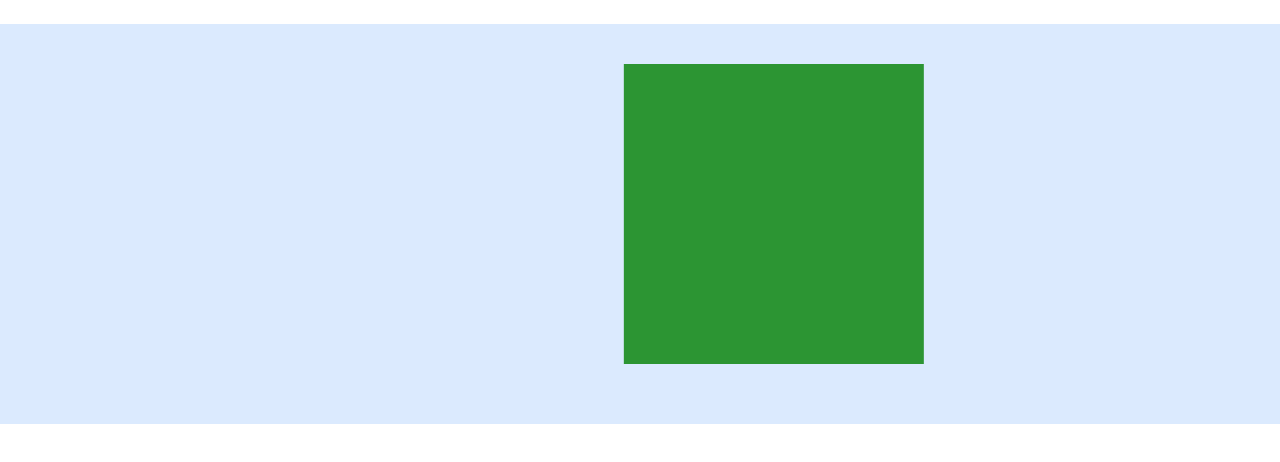
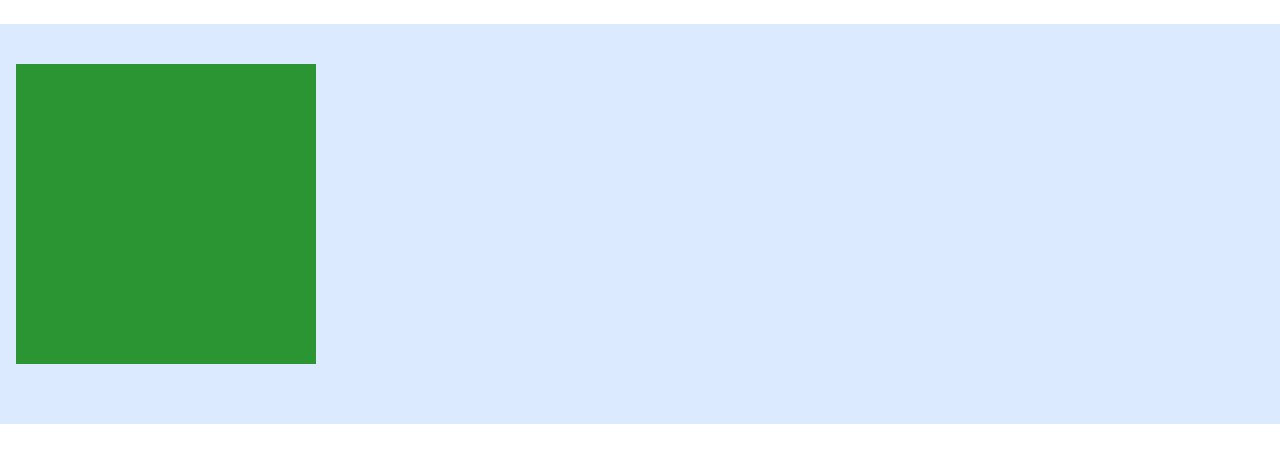
Before and after one commit to liyuKnow/framer, a React (Vite) app: page / in a window 1280 px wide. Shown: the top 462 px of the page. Built offline with nearby package versions, Linux system fonts and the light colour scheme.

Commit message:
animate on state changes

```diff
--- a/src/components/boxOne.jsx
+++ b/src/components/boxOne.jsx
@@ -1,7 +1,8 @@
-import React from "react";
+import React, { useState } from "react";
 import { motion } from "framer-motion";
 
 const BoxOne = () => {
+  const [isAnimating, setIsAnimating] = useState(false);
   return (
     <div className="container mt-6 mx-auto w-full h-[400px] p-4 bg-blue-100 flex flex-col justify-start items-start">
       <motion.div
@@ -10,8 +11,8 @@ const BoxOne = () => {
           opacity: 0.4,
         }}
         animate={{
-          x: 600,
-          // rotate: 90,
+          x: isAnimating ? 600 : 0,
+          rotate: isAnimating ? 360 : 0,
           opacity: 0.8,
           backgroundColor: "green",
         }}
@@ -23,6 +24,7 @@ const BoxOne = () => {
           // type: "tween",
           // duration: 3,
         }}
+        onClick={() => setIsAnimating(!isAnimating)}
       ></motion.div>
     </div>
   );
```
